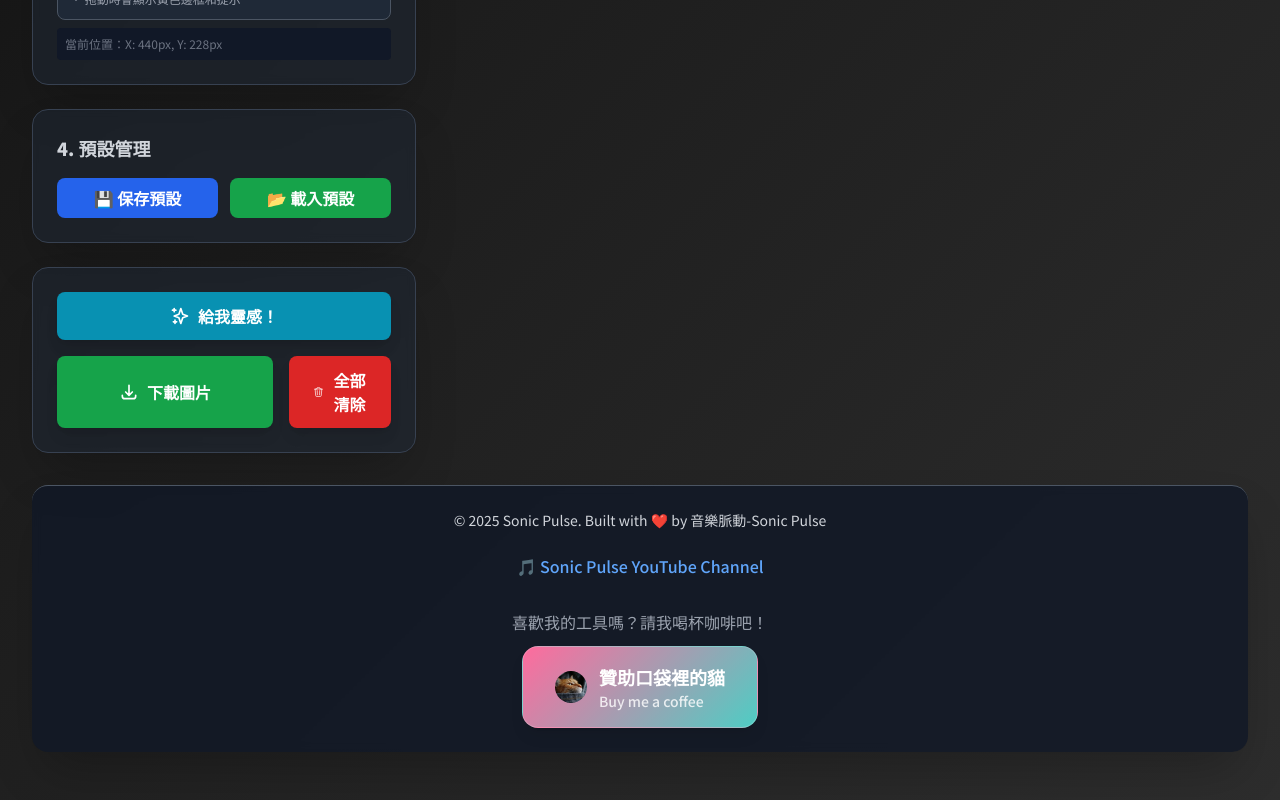
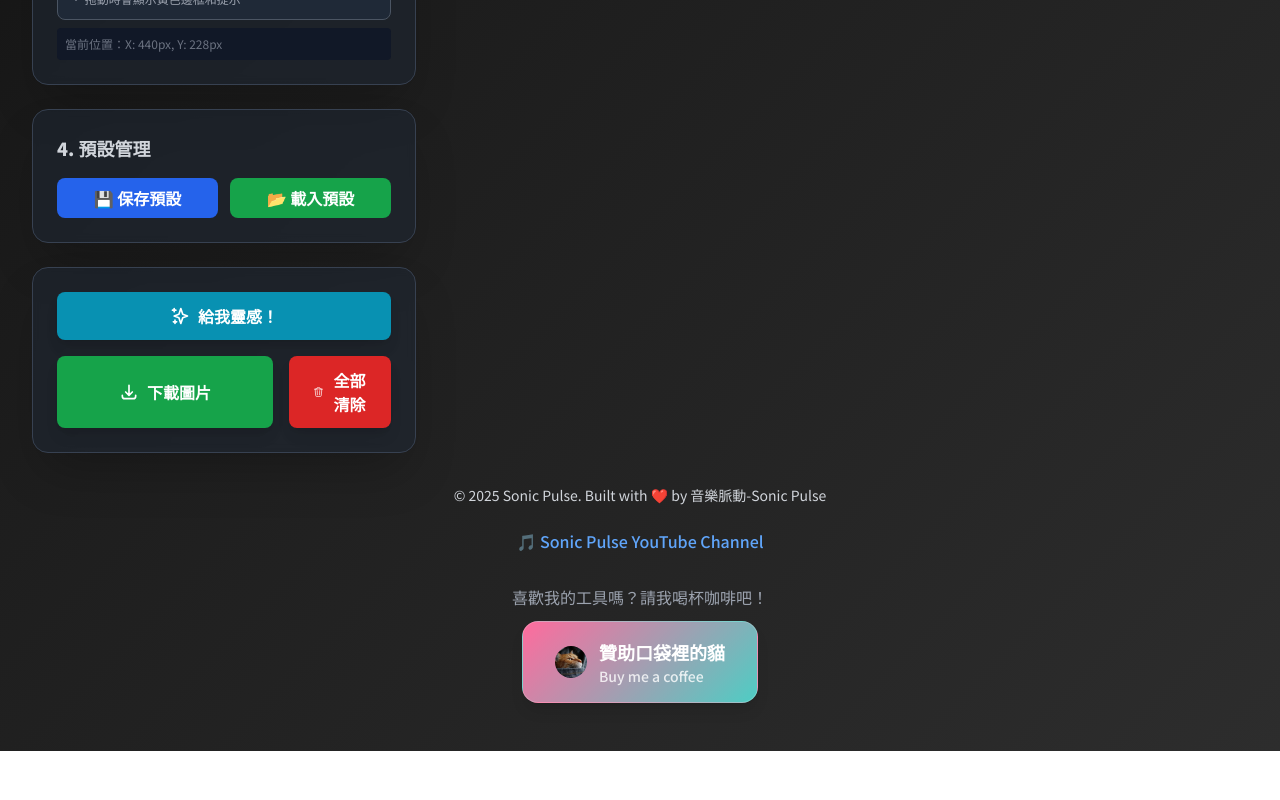
Before and after one commit to techtrekleo/font-effects-generator, a React (Vite) app: page / in a window 1280 px wide. Shown: the part 1717-2517 px from the top of the page. After the commit the page ends 2468 px from the top, so only its background shows below. Built offline with nearby package versions, Linux system fonts and the light colour scheme; a web font is replaced by a local one.

Commit message:
簡化頁腳設計
- 移除頁腳的額外框框背景
- 保持內容居中對齊
- 讓頁腳更簡潔清爽
- 保持抖內按鈕和版權資訊的完整功能

```diff
--- a/src/App.tsx
+++ b/src/App.tsx
@@ -284,8 +284,7 @@ const App: React.FC = () => {
       </main>
 
       {/* 抖內按鈕頁腳 */}
-      <footer className="w-full max-w-7xl mt-8 mb-4">
-        <div className="bg-gray-900/80 backdrop-blur-sm border-t border-gray-600 p-6 rounded-2xl shadow-2xl text-center">
+      <footer className="w-full max-w-7xl mt-8 mb-4 text-center">
         <div className="flex flex-col items-center gap-4">
           <p className="text-gray-300 text-sm">© {new Date().getFullYear()} Sonic Pulse. Built with ❤️ by 音樂脈動-Sonic Pulse</p>
           <p className="mt-2">
@@ -324,7 +323,6 @@ const App: React.FC = () => {
             </a>
           </div>
         </div>
-        </div>
       </footer>
     </div>
   );
```
Lines whose indentation alone changed are shown as unchanged.
